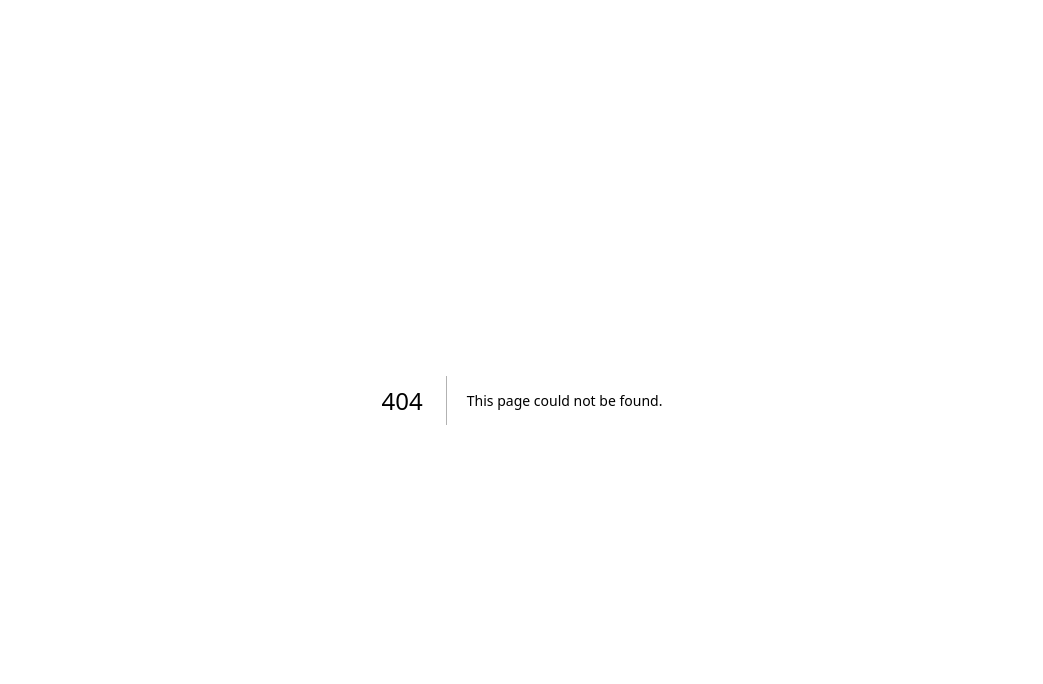
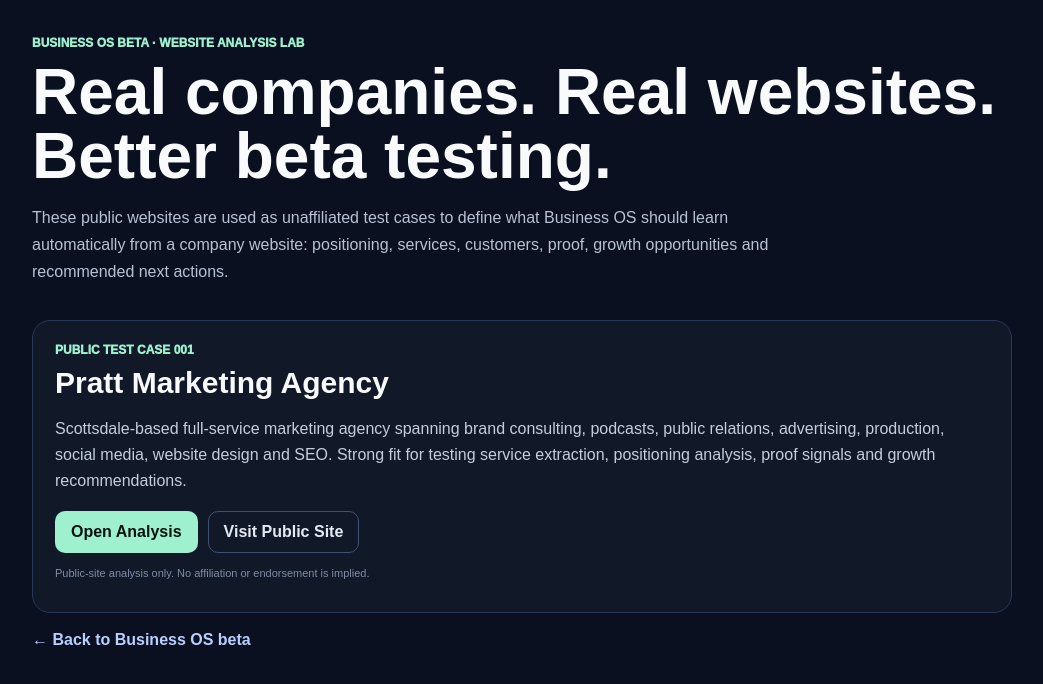
Before and after one commit to jimrusk/aridon-app, a Next.js app: page /business-os/beta/sites in a window 1280 px wide. Before the commit this address had no page. Shown: the top 684 px of the page, without its empty margins (118-1161 px from the left). Built offline with nearby package versions, Linux system fonts and the light colour scheme.

Commit message:
Add beta website analysis index with Pratt test case

```diff
--- /dev/null
+++ b/app/business-os/beta/sites/page.tsx
@@ -0,0 +1,39 @@
+import Link from 'next/link';
+
+const cardStyle = {
+  background: '#111827',
+  border: '1px solid #2A3857',
+  borderRadius: '18px',
+  padding: '22px',
+};
+
+export default function BetaSitesPage() {
+  return (
+    <main style={{ minHeight: '100vh', background: '#0B1020', color: '#F8FAFC', padding: '36px 20px', fontFamily: 'Arial, sans-serif' }}>
+      <div style={{ maxWidth: '980px', margin: '0 auto', display: 'grid', gap: '18px' }}>
+        <div>
+          <div style={{ color: '#9EF0CF', fontSize: '12px', fontWeight: 950 }}>BUSINESS OS BETA · WEBSITE ANALYSIS LAB</div>
+          <h1 style={{ fontSize: 'clamp(38px,7vw,64px)', lineHeight: 1, margin: '10px 0 14px' }}>Real companies. Real websites. Better beta testing.</h1>
+          <p style={{ color: '#B7C2D5', lineHeight: 1.7, maxWidth: '780px' }}>
+            These public websites are used as unaffiliated test cases to define what Business OS should learn automatically from a company website: positioning, services, customers, proof, growth opportunities and recommended next actions.
+          </p>
+        </div>
+
+        <section style={cardStyle}>
+          <div style={{ color: '#9EF0CF', fontSize: '12px', fontWeight: 950 }}>PUBLIC TEST CASE 001</div>
+          <h2 style={{ fontSize: '30px', margin: '9px 0' }}>Pratt Marketing Agency</h2>
+          <p style={{ color: '#C4CEDD', lineHeight: 1.65 }}>
+            Scottsdale-based full-service marketing agency spanning brand consulting, podcasts, public relations, advertising, production, social media, website design and SEO. Strong fit for testing service extraction, positioning analysis, proof signals and growth recommendations.
+          </p>
+          <div style={{ display: 'flex', gap: '10px', flexWrap: 'wrap', marginTop: '16px' }}>
+            <Link href="/business-os/beta/sites/pratt-marketing" style={{ background: '#9EF0CF', color: '#08130F', padding: '12px 16px', borderRadius: '10px', textDecoration: 'none', fontWeight: 900 }}>Open Analysis</Link>
+            <a href="https://prattmarketingagency.com/" target="_blank" rel="noreferrer" style={{ border: '1px solid #415171', color: '#E4EAF5', padding: '11px 15px', borderRadius: '10px', textDecoration: 'none', fontWeight: 800 }}>Visit Public Site</a>
+          </div>
+          <p style={{ color: '#7F8DA5', fontSize: '11px', marginTop: '14px' }}>Public-site analysis only. No affiliation or endorsement is implied.</p>
+        </section>
+
+        <Link href="/business-os/beta" style={{ color: '#B9CFFF', fontWeight: 850, textDecoration: 'none' }}>← Back to Business OS beta</Link>
+      </div>
+    </main>
+  );
+}
```
